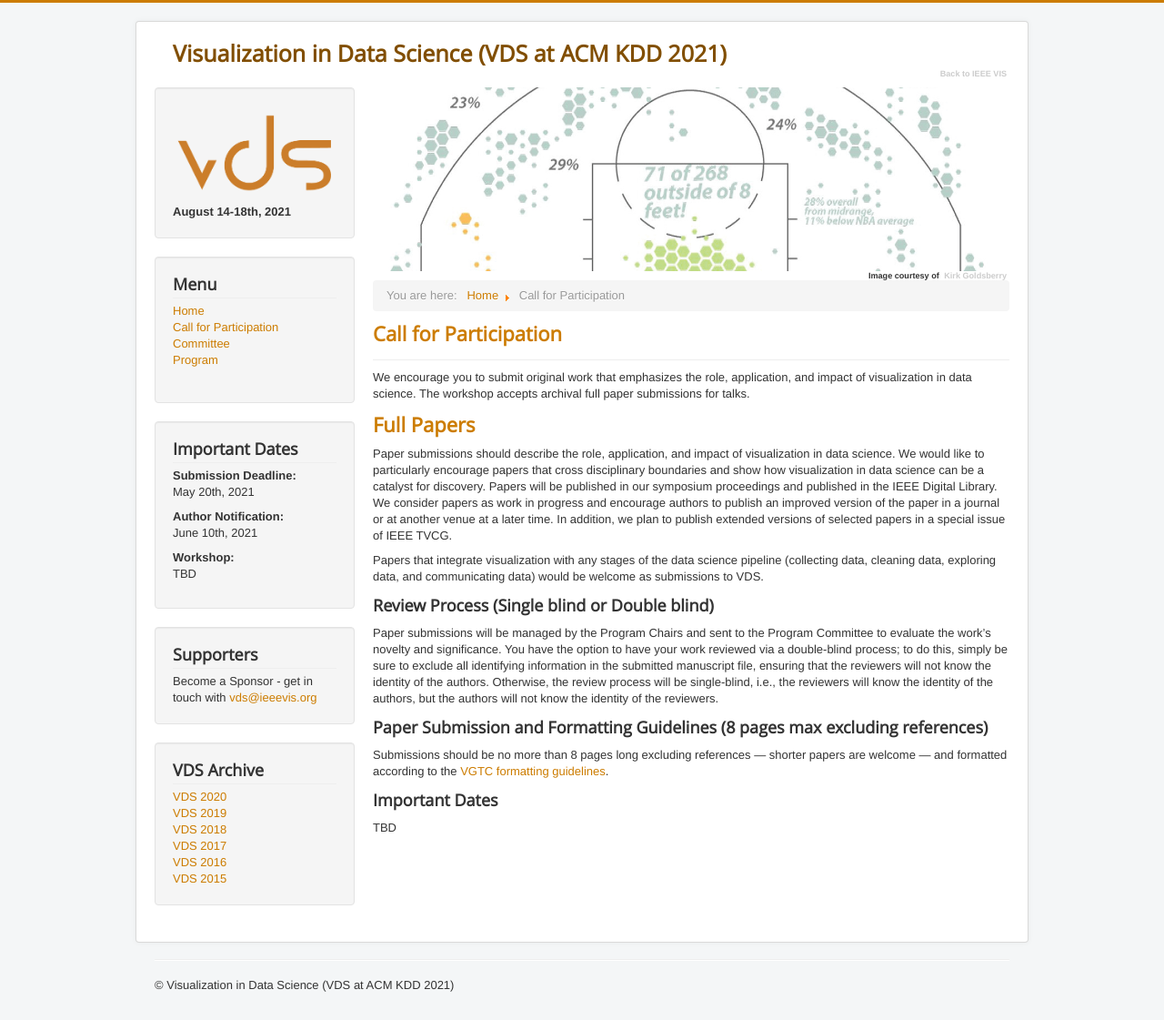
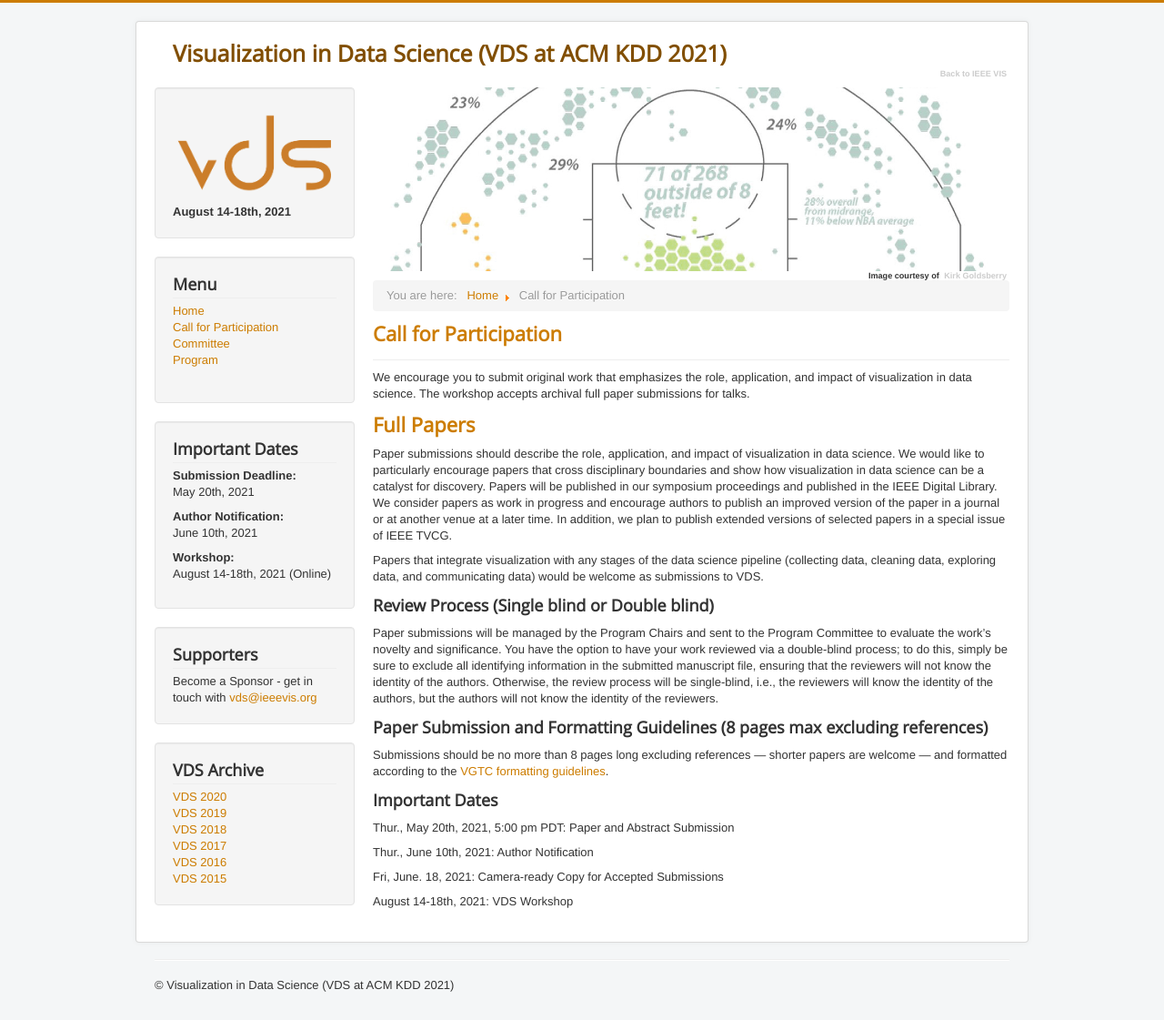
Before and after one commit to visualdatascience/2022, a Jekyll site: the page built from cfp.md, in a window 1280 px wide. Shown: the whole page at 91% size. Built offline with Jekyll 4.4.1, drawn with Linux system fonts in a browser that asks for light colours.

Commit message:
updated paper sub/notification dates

```diff
--- a/_config.yml
+++ b/_config.yml
@@ -9,7 +9,7 @@ conferencedate: "August 14-18th, 2021" #"Mon, Oct. 26, 2020"
 
 deadline_submission: "May 20th, 2021" # <s>Fri, July 17, 2020</s><br> Fri, July 24, 2020"
 deadline_notification: "June 10th, 2021" #"<s>Fri, August 28, 2020</s><br> Fri, Sept. 4, 2020"
-event_date: "TBD" #"Mon, Oct. 26, 2020"
+event_date: "August 14-18th, 2021 (Online)" #"Mon, Oct. 26, 2020"
 
 # Build settings
 markdown: kramdown
--- a/cfp.md
+++ b/cfp.md
@@ -29,7 +29,13 @@ Submissions should be no more than 8 pages long excluding references — shorter
 
 ### Important Dates
 
-TBD
+Thur., May 20th, 2021, 5:00 pm PDT: Paper and Abstract Submission
+
+Thur., June 10th, 2021: Author Notification
+
+Fri, June. 18, 2021: Camera-ready Copy for Accepted Submissions
+
+August 14-18th, 2021: VDS Workshop
 
 <!-- ~~Fri, July 17, 2020, 5:00 pm PDT: Paper and Abstract Submission~~
 
```
